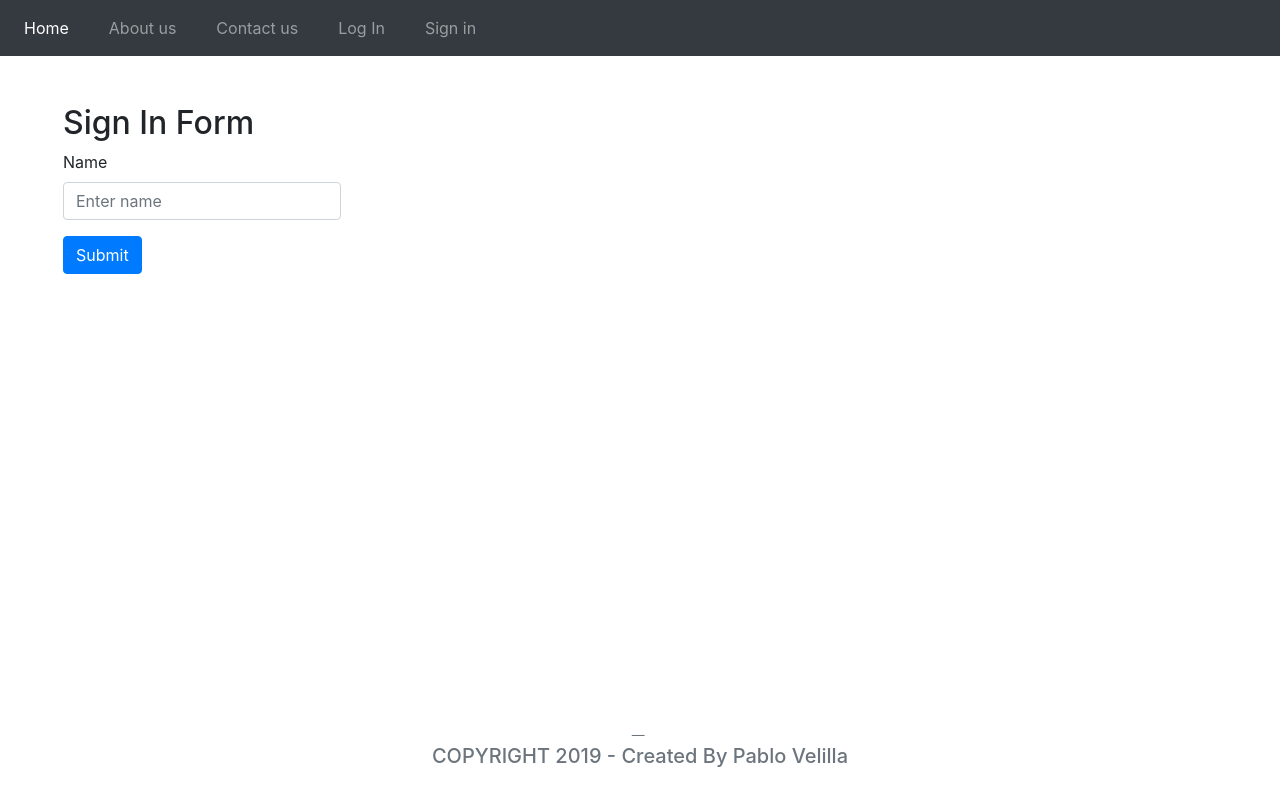
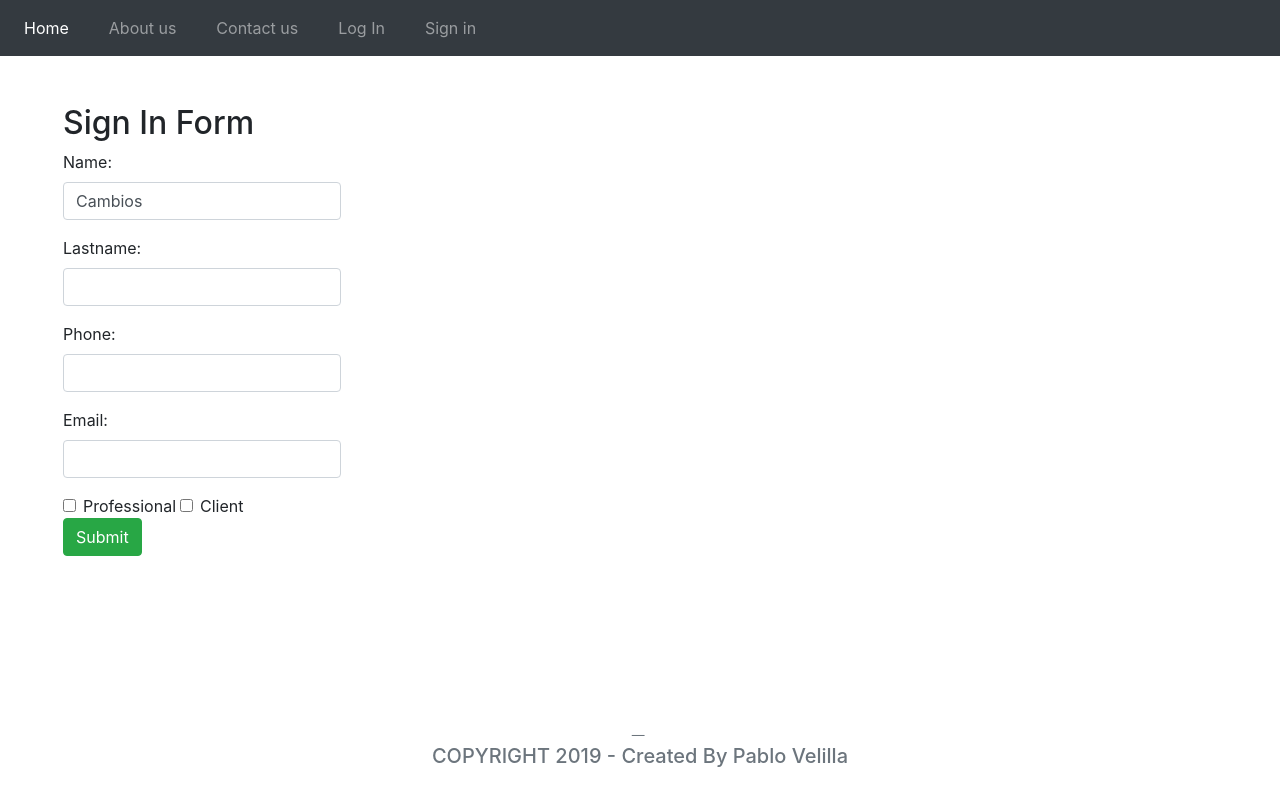
Before and after one commit to pabli44/HairAppFE, an Angular app: page /sign in a window 1280 px wide. Built offline with nearby package versions, Linux system fonts and the light colour scheme.

Commit message:
Sign In form and formGroup and formControl using

```diff
--- a/src/app/components/sign/sign.component.html
+++ b/src/app/components/sign/sign.component.html
@@ -1,13 +1,34 @@
 <div class="container m-5">
-    <form #signInForm="ngForm">
+    <form [formGroup]="signForm" (ngSubmit)="onSubmit()">
         <h2>Sign In Form</h2>
         <div class="form-group w-25">
-            <label for="name">Name</label>
-            <input type="text" class="form-control" (ngModel)="sign.name" placeholder="Enter name" required />
+            <label for="name">Name:</label>
+            <input type="text" formControlName="name" class="form-control">
         </div>
 
+        <div class="form-group w-25">
+            <label for="lastName">Lastname:</label>
+            <input type="text" formControlName="lastName" class="form-control">
+        </div>
 
+        <div class="form-group w-25">
+            <label for="phone">Phone:</label>
+            <input type="text" formControlName="phone" class="form-control">
+        </div>
 
-        <button type="submit" class="btn btn-primary">Submit</button>
+        <div class="form-group w-25">
+            <label for="email">Email:</label>
+            <input type="text" formControlName="email" class="form-control">
+        </div>
+
+        <div class="form-check w-25">
+            <input type="checkbox" formControlName="profileP" class="form-check-input mr-2" (change)="checkProfile($event)">
+            <label for="profileP" class="form-check-label mr-4">Professional</label>
+
+            <input type="checkbox" formControlName="profileC" class="form-check-input mr-2" (change)="checkProfile($event)">
+            <label for="profileC" class="form-check-label mr-4">Client</label>
+        </div>
+
+        <button type="submit" class="btn btn-success" [disabled]="!signForm.valid">Submit</button>
     </form>
 </div>
--- a/src/app/components/sign/sign.component.ts
+++ b/src/app/components/sign/sign.component.ts
@@ -1,4 +1,5 @@
 import { Component } from '@angular/core';
+import { FormControl, FormGroup } from '@angular/forms';
 
 @Component({
     selector: 'sign',
@@ -8,4 +9,30 @@ import { Component } from '@angular/core';
 
 export class SignComponent{
     title = "Sign Page";
+
+    signForm = new FormGroup({
+        name: new FormControl(''),
+        lastName: new FormControl(''),
+        phone: new FormControl(''),
+        email: new FormControl(''),
+        profileP: new FormControl(''),
+        profileC: new FormControl('')
+    });
+
+    onSubmit() {
+        // TODO: Use EventEmitter with form value
+        console.log(this.signForm.get('name').value);
+    }
+
+    checkProfile = e => {
+        console.log(e.target.checked);
+    }
+
+    constructor(){
+        this.signForm.get('name').setValue("Cambios");
+        console.log(this.signForm.get('name').value);
+
+        console.log(this.signForm.get('profileP'));
+        console.log(this.signForm.get('profileC'));
+    }
 }
```
